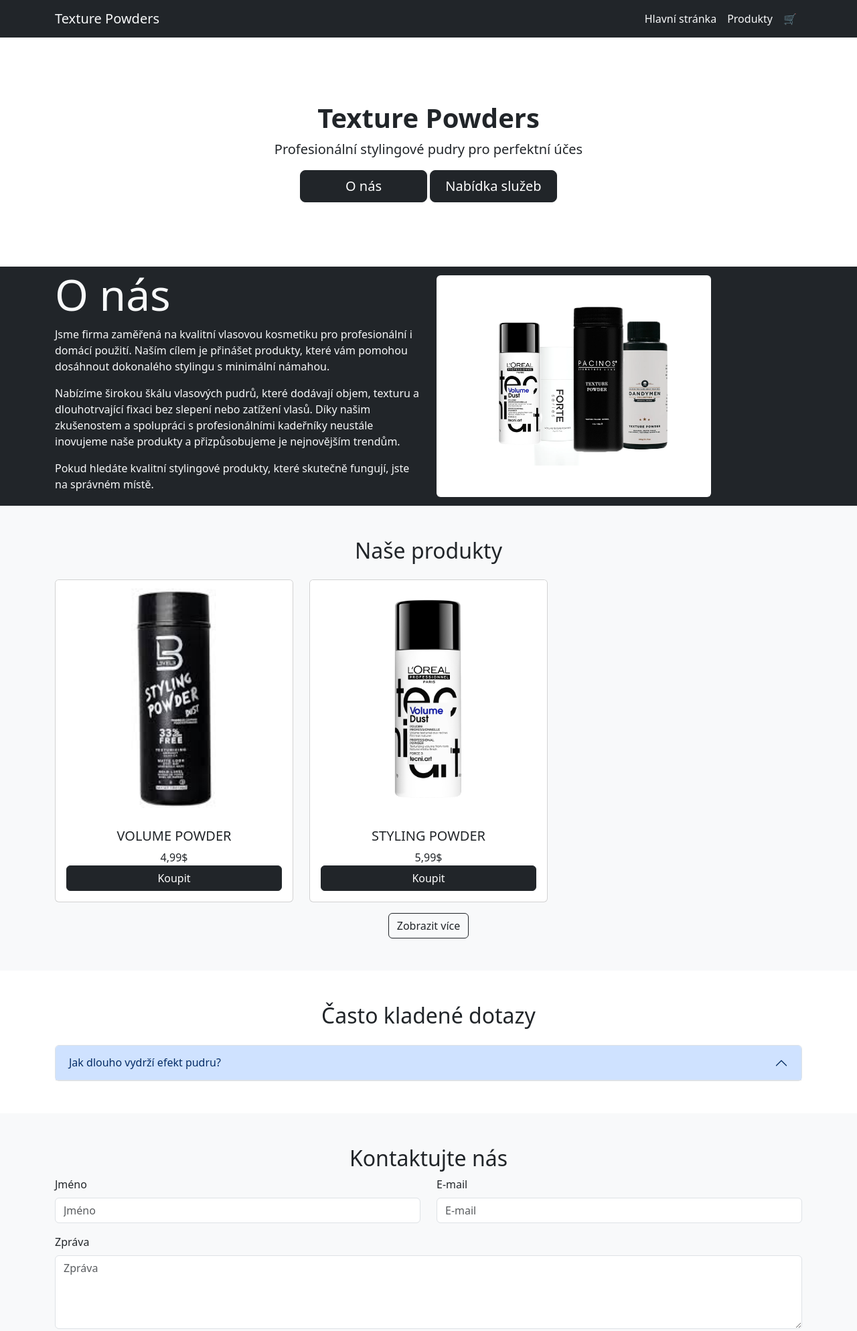
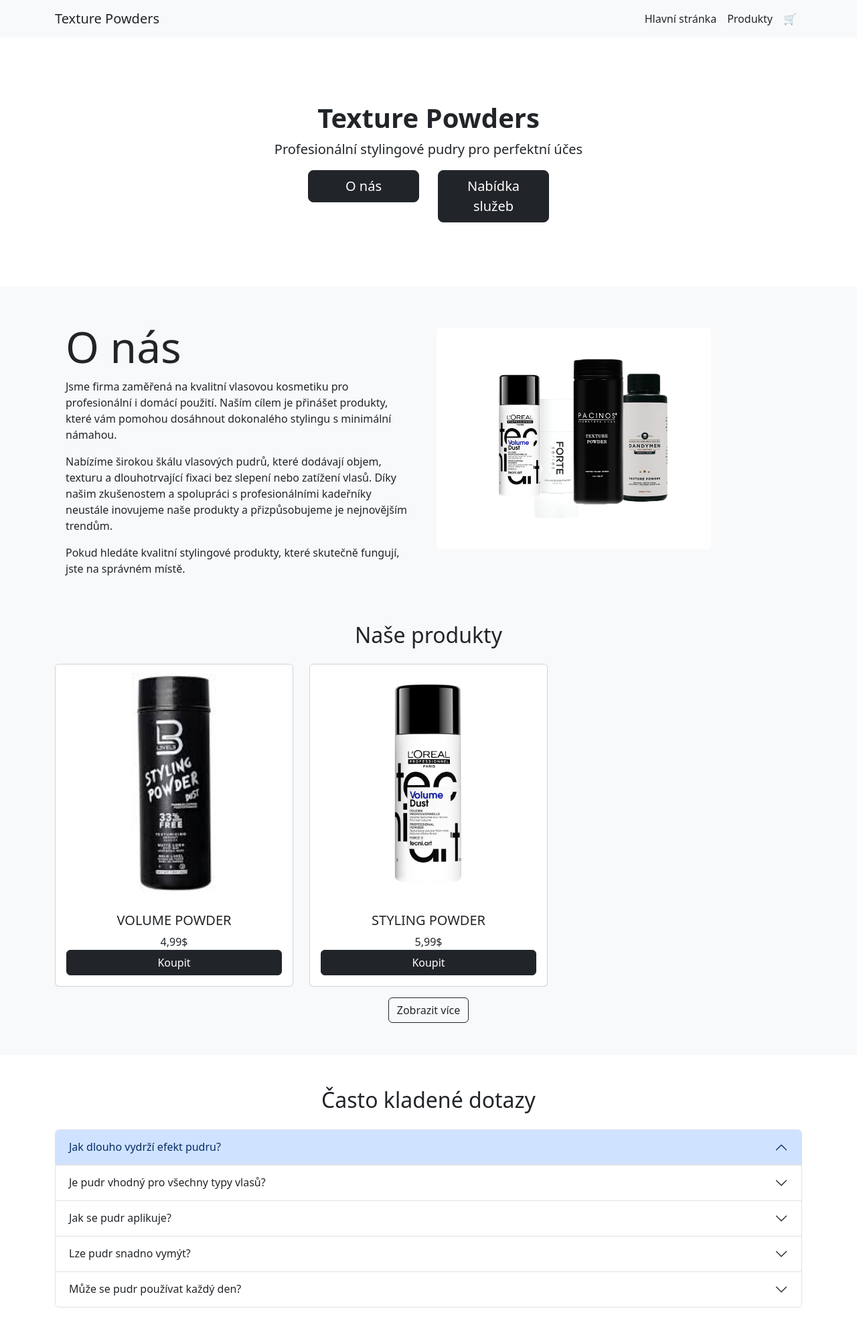
Before and after one commit to TobiasZicha/bootstrap, a plain HTML site: page index.html in a window 1280 px wide. Shown: the top 1987 px of the page at 67% size. Drawn offline with nearby package versions, Linux system fonts and the light colour scheme.

Commit message:
projekticekggg

```diff
--- a/index.html
+++ b/index.html
@@ -11,16 +11,16 @@
 </head>
 <body>
 
-<nav class="navbar navbar-expand-lg navbar-light bg-dark">
+<nav class="navbar navbar-expand-lg navbar-light bg-light">
     <div class="container">
-        <a class="navbar-brand text-light" href="#">Texture Powders</a>
+        <a class="navbar-brand text-dark" href="#">Texture Powders</a>
         <button class="navbar-toggler" type="button" data-bs-toggle="collapse" data-bs-target="#navbarNav">
             <span class="navbar-toggler-icon"></span>
         </button>
         <div class="collapse navbar-collapse" id="navbarNav">
             <ul class="navbar-nav ms-auto">
-                <li class="nav-item"><a class="nav-link text-light" href="#">Hlavní stránka</a></li>
-                <li class="nav-item"><a class="nav-link text-light" href="items.html">Produkty</a></li>
+                <li class="nav-item"><a class="nav-link text-dark" href="#">Hlavní stránka</a></li>
+                <li class="nav-item"><a class="nav-link text-dark" href="items.html">Produkty</a></li>
                 <li class="nav-item"><a class="nav-link" href="#">🛒</a></li>
             </ul>
         </div>
@@ -32,21 +32,26 @@
         <h1 class="fw-bold">Texture Powders</h1>
         <p class="lead">Profesionální stylingové pudry pro perfektní účes</p>
 
-        <div class="row justify-content-center">
-            <a href="#about" class="btn btn-dark btn-lg col-2 me-1">O nás</a>
-            <a href="#products" class="btn btn-dark btn-lg col-2">Nabídka služeb</a>
+        <div class="row justify-content-center mt-3">
+            <div class="col-12 col-md-2 mb-2 mb-md-0 me-md-1">
+                <a href="#about" class="btn btn-dark btn-lg w-100">O nás</a>
+            </div>
+            <div class="col-12 col-md-2">
+                <a href="#products" class="btn btn-dark btn-lg w-100">Nabídka služeb</a>
+            </div>
         </div>
     </div>
 </header>
 
-<section id="about" class="py-1 bg-dark ">
+
+<section id="about" class="py-1 bg-light ">
     <div class="container">
         <div class="row align-items-center">
             <div class="col-md-6">
-                <h2 class="text-light display-3">O nás</h2>
-                <p class="text-light">Jsme firma zaměřená na kvalitní vlasovou kosmetiku pro profesionální i domácí použití. Naším cílem je přinášet produkty, které vám pomohou dosáhnout dokonalého stylingu s minimální námahou.</p>
-                <p class="text-light">Nabízíme širokou škálu vlasových pudrů, které dodávají objem, texturu a dlouhotrvající fixaci bez slepení nebo zatížení vlasů. Díky našim zkušenostem a spolupráci s profesionálními kadeřníky neustále inovujeme naše produkty a přizpůsobujeme je nejnovějším trendům.</p>
-                <p class="text-light">Pokud hledáte kvalitní stylingové produkty, které skutečně fungují, jste na správném místě.</p>
+                <h2 class="text-dark display-3 mt-5 mx-3" >O nás</h2>
+                <p class="text-dark mx-3">Jsme firma zaměřená na kvalitní vlasovou kosmetiku pro profesionální i domácí použití. Naším cílem je přinášet produkty, které vám pomohou dosáhnout dokonalého stylingu s minimální námahou.</p>
+                <p class="text-dark mx-3">Nabízíme širokou škálu vlasových pudrů, které dodávají objem, texturu a dlouhotrvající fixaci bez slepení nebo zatížení vlasů. Díky našim zkušenostem a spolupráci s profesionálními kadeřníky neustále inovujeme naše produkty a přizpůsobujeme je nejnovějším trendům.</p>
+                <p class="text-dark mx-3">Pokud hledáte kvalitní stylingové produkty, které skutečně fungují, jste na správném místě.</p>
             </div>
             <div class="col-md-6">
                 <img src="sekceonasphotoshop.png" class="img-fluid rounded w-75" alt="O nás">
@@ -92,6 +97,7 @@
     <div class="container">
         <h2 class="text-center mb-4">Často kladené dotazy</h2>
         <div class="accordion" id="faqAccordion">
+
             <div class="accordion-item">
                 <h2 class="accordion-header">
                     <button class="accordion-button" type="button" data-bs-toggle="collapse" data-bs-target="#faq1">
@@ -102,9 +108,55 @@
                     <div class="accordion-body">Efekt vydrží celý den díky lehké fixaci.</div>
                 </div>
             </div>
+
+            <div class="accordion-item">
+                <h2 class="accordion-header">
+                    <button class="accordion-button collapsed" type="button" data-bs-toggle="collapse" data-bs-target="#faq2">
+                        Je pudr vhodný pro všechny typy vlasů?
+                    </button>
+                </h2>
+                <div id="faq2" class="accordion-collapse collapse" data-bs-parent="#faqAccordion">
+                    <div class="accordion-body">Ano, naše pudry jsou vhodné pro jemné, normální i husté vlasy.</div>
+                </div>
+            </div>
+
+            <div class="accordion-item">
+                <h2 class="accordion-header">
+                    <button class="accordion-button collapsed" type="button" data-bs-toggle="collapse" data-bs-target="#faq3">
+                        Jak se pudr aplikuje?
+                    </button>
+                </h2>
+                <div id="faq3" class="accordion-collapse collapse" data-bs-parent="#faqAccordion">
+                    <div class="accordion-body">Pudr naneste ke kořínkům suchých vlasů a jemně vmasírujte konečky prstů.</div>
+                </div>
+            </div>
+
+            <div class="accordion-item">
+                <h2 class="accordion-header">
+                    <button class="accordion-button collapsed" type="button" data-bs-toggle="collapse" data-bs-target="#faq4">
+                        Lze pudr snadno vymýt?
+                    </button>
+                </h2>
+                <div id="faq4" class="accordion-collapse collapse" data-bs-parent="#faqAccordion">
+                    <div class="accordion-body">Ano, pudr lze snadno vymýt běžným šamponem.</div>
+                </div>
+            </div>
+
+            <div class="accordion-item">
+                <h2 class="accordion-header">
+                    <button class="accordion-button collapsed" type="button" data-bs-toggle="collapse" data-bs-target="#faq5">
+                        Může se pudr používat každý den?
+                    </button>
+                </h2>
+                <div id="faq5" class="accordion-collapse collapse" data-bs-parent="#faqAccordion">
+                    <div class="accordion-body">Ano, naše produkty jsou šetrné a vhodné pro každodenní použití.</div>
+                </div>
+            </div>
+
         </div>
     </div>
 </section>
+
 
 <section class="bg-light pt-5 pb-2">
     <div class="container">
@@ -154,10 +206,10 @@
     <p>Vytvořil: Tobias Zicha</p>
 </footer>
 
-<!-- Bootstrap JS -->
+
 <script src="https://cdn.jsdelivr.net/npm/bootstrap@5.3.0/dist/js/bootstrap.bundle.min.js"></script>
 
-<!-- EmailJS -->
+
 <script src="https://cdn.jsdelivr.net/npm/emailjs-com@3/dist/email.min.js"></script>
 <script>
     emailjs.init("d89FXX967YU2UjRQh"); // sem vlož svůj Public Key z EmailJS
@@ -174,7 +226,7 @@
     }
 </script>
 
-<!-- Toast feedback -->
+
 <script>
     function sendFeedback(color, message) {
         let toastEl = document.getElementById("feedback-toast");
```
